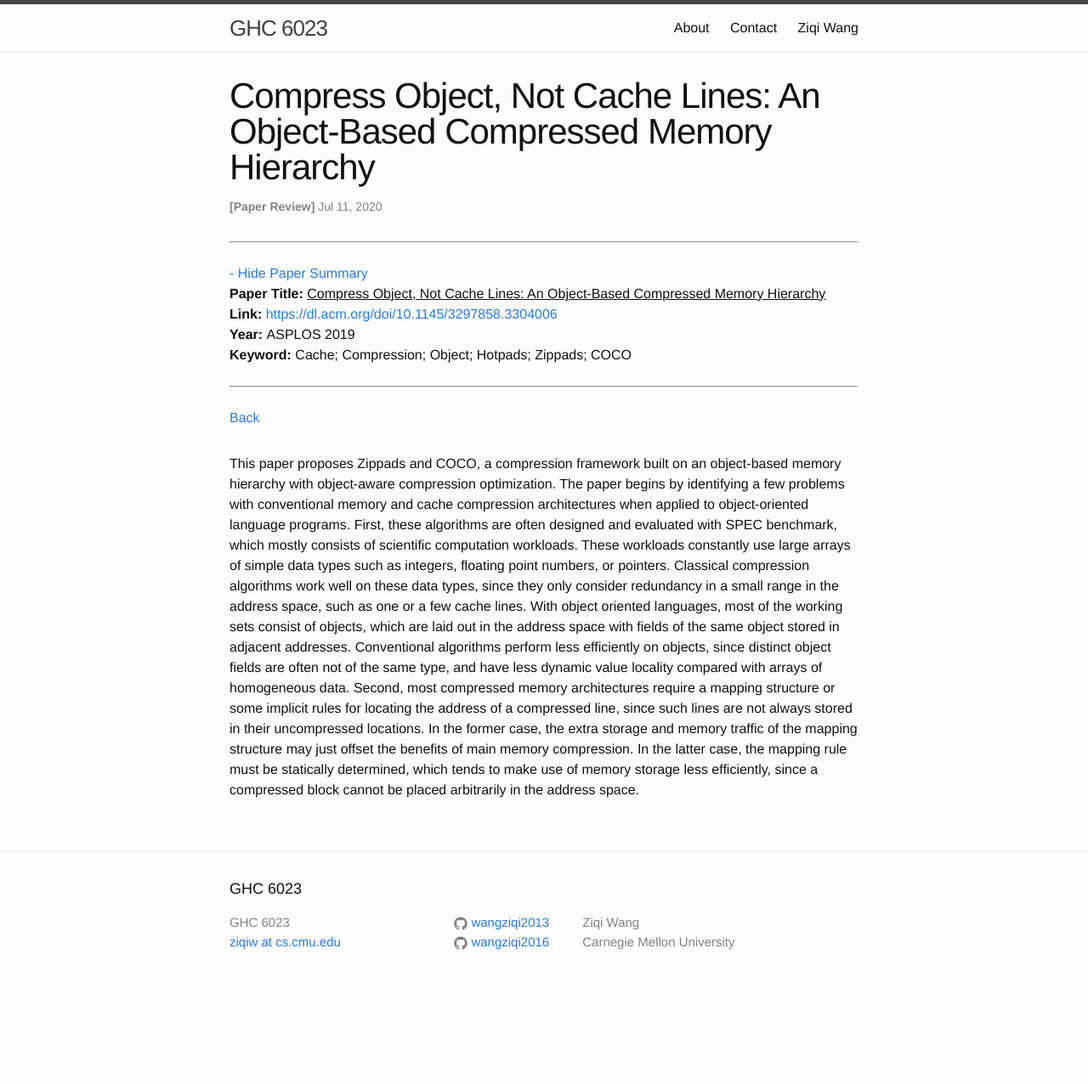
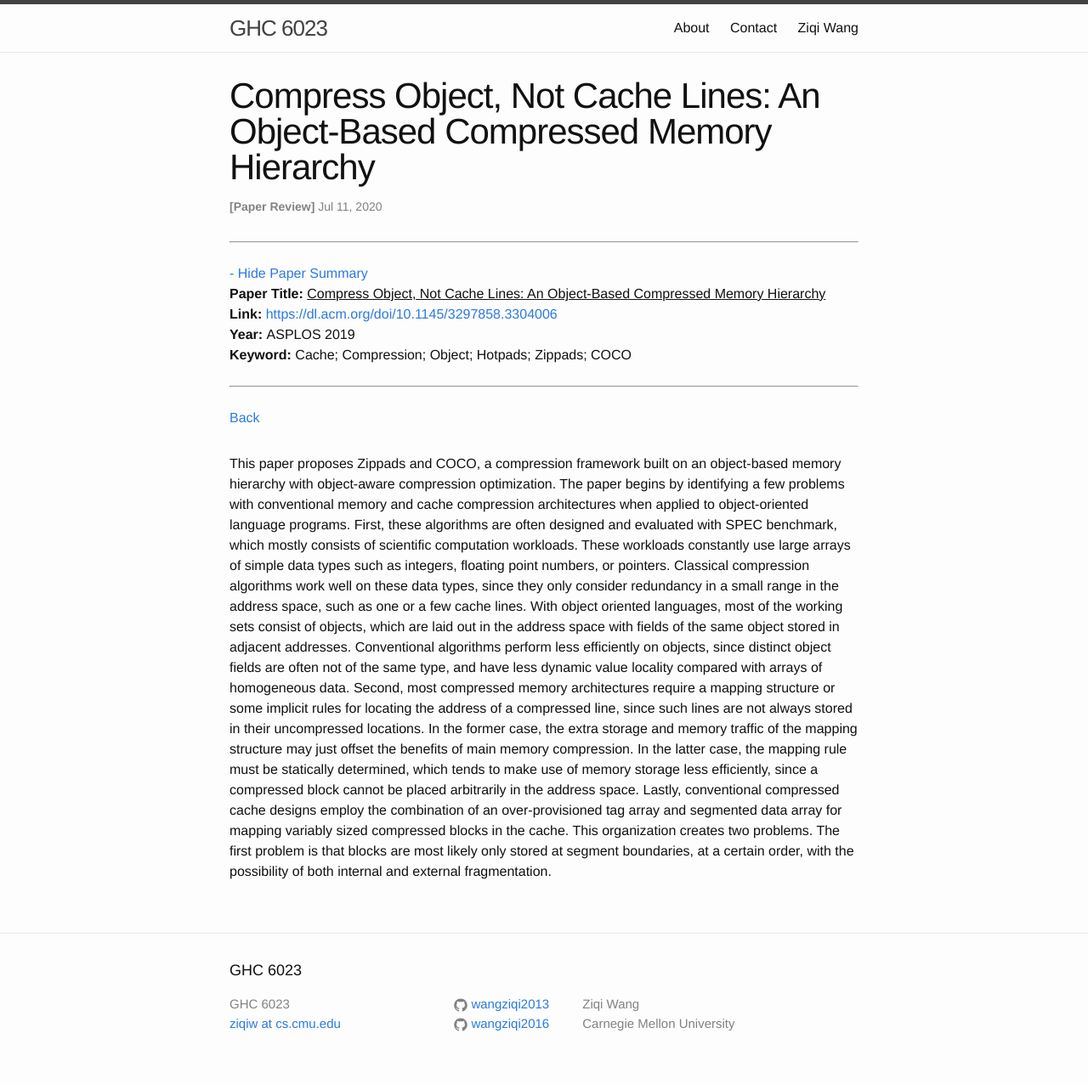
Before and after one commit to wangziqi2013/wangziqi2013.github.io, a Jekyll site: the page built from _posts/2020-07-11-zippads-coco.markdown, in a window 1280 px wide. Shown: the whole page at 85% size. Built offline with Jekyll 4.4.1, drawn with Linux system fonts in a browser that asks for light colours; before the commit the page ends 1180 px from its top, so only the background shows below that.

Commit message:
Adding first reason

```diff
--- a/_posts/2020-07-11-zippads-coco.markdown
+++ b/_posts/2020-07-11-zippads-coco.markdown
@@ -28,3 +28,7 @@ of a compressed line, since such lines are not always stored in their uncompress
 extra storage and memory traffic of the mapping structure may just offset the benefits of main memory compression.
 In the latter case, the mapping rule must be statically determined, which tends to make use of memory storage less
 efficiently, since a compressed block cannot be placed arbitrarily in the address space.
+Lastly, conventional compressed cache designs employ the combination of an over-provisioned tag array and segmented data
+array for mapping variably sized compressed blocks in the cache. This organization creates two problems. The first
+problem is that blocks are most likely only stored at segment boundaries, at a certain order, with the possibility of
+both internal and external fragmentation.
```
